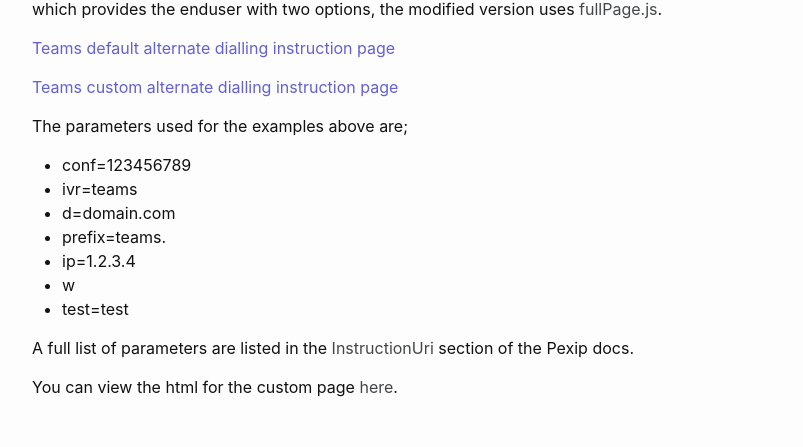
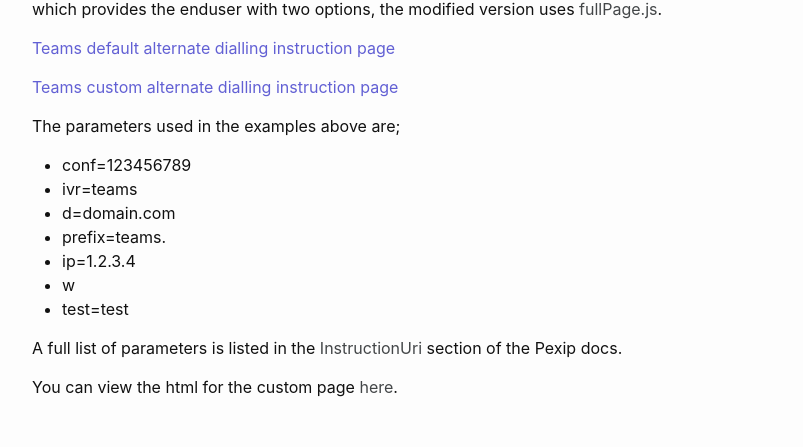
Before and after one commit to darrengoulden/darrengdn, a Jekyll site: the page built from _posts/2020-09-04-host-your-own-alternate-dialling-instructions.md, in a window 1280 px wide and 900 px high, scrolled down 2535 px. Shown: the part 151-598 px from the top of the window, without its empty margins (238-1041 px from the left). Built offline with Jekyll 4.4.1, drawn with Linux system fonts in a browser that asks for light colours; comment, search, counter and statistics services are not loaded.

Commit message:
update text in post

```diff
--- a/_posts/2020-09-04-host-your-own-alternate-dialling-instructions.md
+++ b/_posts/2020-09-04-host-your-own-alternate-dialling-instructions.md
@@ -59,7 +59,7 @@ The two links below provide live examples of the default Pexip template and a mo
 
 [Teams custom alternate dialling instruction page](/teams-custom.html?conf=123456789&ivr=teams&d=domain.com&prefix=teams.&ip=1.2.3.4&w&test=test#anchor1){: #custom_link .acustom }
 
-The parameters used for the examples above are;
+The parameters used in the examples above are;
  * conf=123456789
  * ivr=teams
  * d=domain.com
@@ -68,6 +68,6 @@ The parameters used for the examples above are;
  * w
  * test=test
 
-A full list of parameters are listed in the [InstructionUri](https://docs.pexip.com/admin/teams_connector.htm#instruction_uri) section of the Pexip docs.
+A full list of parameters is listed in the [InstructionUri](https://docs.pexip.com/admin/teams_connector.htm#instruction_uri) section of the Pexip docs.
 
 You can view the html for the custom page [here](https://github.com/darrengoulden/darrengdn/blob/master/_layouts/teams-custom.html).
```
